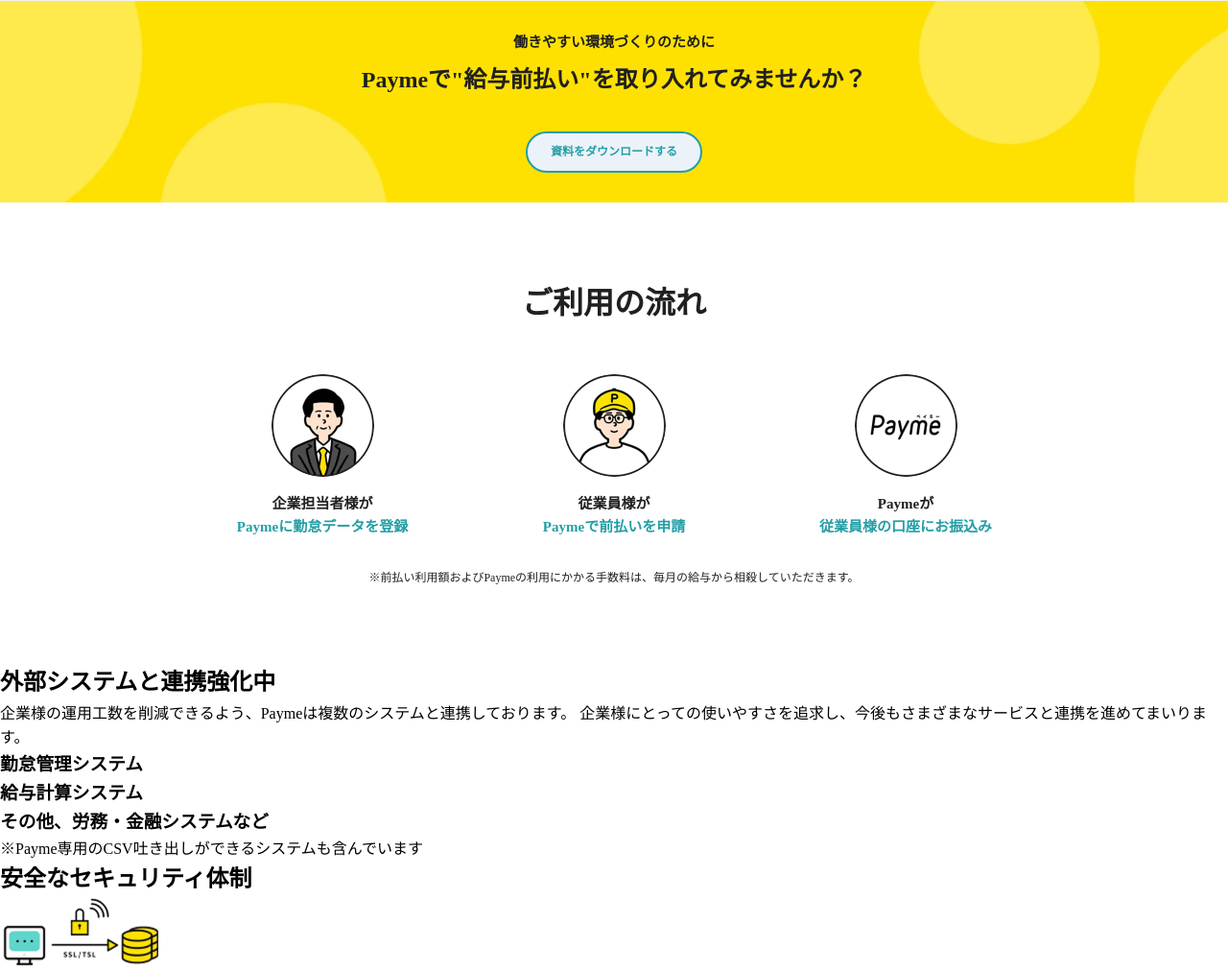
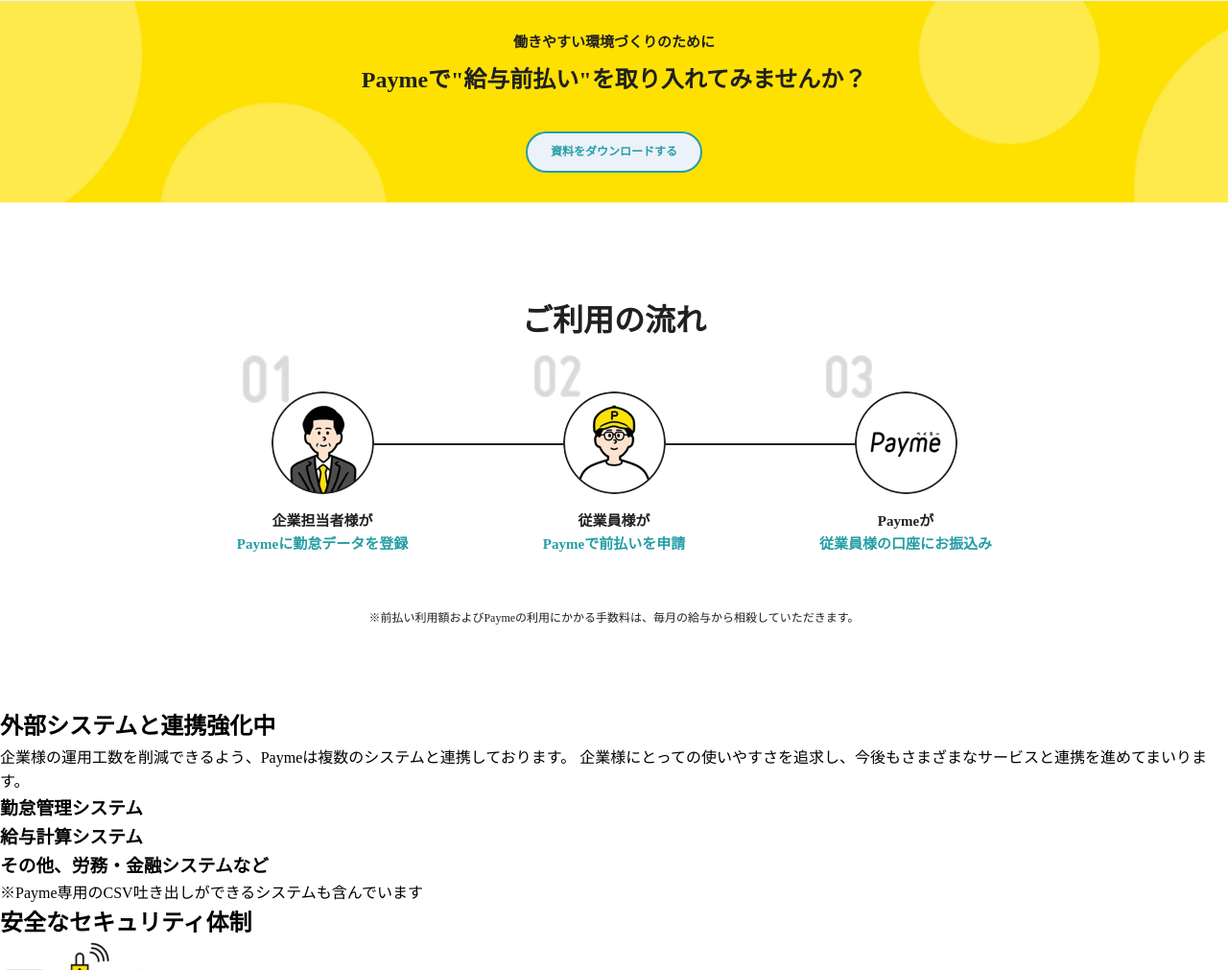
Before and after one commit to kaji-shoma/payme-reproduction, a website built with Vite: page index.html in a window 1280 px wide. Shown: the part 2618-3629 px from the top of the page at 96% size. Built offline with nearby package versions, Linux system fonts and the light colour scheme.

Commit message:
flow(ご利用の流れ)セクション完成: 番号画像の追加、CSSのみで接続線を実装

```diff
--- a/index.html
+++ b/index.html
@@ -172,8 +172,11 @@
 
       <ol class="flow__list">
         <li class="flow__item">
+          <div class="flow__icon-wrap">
+            <img src="/src/assets/top/flow-number-01.webp" alt="" class="flow__number" />
             <div class="flow__icon">
               <img src="/src/assets/top/flow-step-01.webp" alt="企業担当者様のイラスト" width="107" height="107" />
+            </div>
           </div>
           <p class="flow__label">
             企業担当者様が<br />
@@ -181,8 +184,11 @@
           </p>
         </li>
         <li class="flow__item">
+          <div class="flow__icon-wrap">
+            <img src="/src/assets/top/flow-number-02.webp" alt="" class="flow__number" />
             <div class="flow__icon">
               <img src="/src/assets/top/flow-step-02.webp" alt="従業員様のイラスト" width="107" height="107" />
+            </div>
           </div>
           <p class="flow__label">
             従業員様が<br />
@@ -190,8 +196,11 @@
           </p>
         </li>
         <li class="flow__item">
+          <div class="flow__icon-wrap">
+            <img src="/src/assets/top/flow-number-03.webp" alt="" class="flow__number" />
             <div class="flow__icon">
               <img src="/src/assets/top/flow-step-03.webp" alt="Paymeのロゴアイコン" width="107" height="107" />
+            </div>
           </div>
           <p class="flow__label">
             Paymeが<br />
--- a/src/scss/object/project/_top.scss
+++ b/src/scss/object/project/_top.scss
@@ -277,7 +277,7 @@
 
 // ---- Flow ----
 .flow {
-    padding: to-rem(80) to-rem(40);
+    padding: to-rem(84) to-rem(40);
 
     &__inner {
         max-width: to-rem(1280);
@@ -285,6 +285,7 @@
     }
 
     &__heading {
+        margin-top: to-rem(14);
         color: $color-202020;
         font-size: to-rem(32);
         font-weight: bold;
@@ -292,17 +293,44 @@
     }
 
     &__list {
+        position: relative;
         display: flex;
         justify-content: center;
         gap: to-rem(64);
         margin-top: to-rem(48);
+
+        // アイコン同士をつなぐ横線(画像を使わずCSSのみで表現)
+        &::before {
+            content: "";
+            position: absolute;
+            top: to-rem(53.5);
+            left: to-rem(320);
+            right: to-rem(320);
+            height: 2px;
+            background-color: $color-202020;
+            z-index: 0;
+        }
     }
 
     &__item {
+        position: relative;
+        z-index: 1;
         display: flex;
         flex-direction: column;
         align-items: center;
         flex: 0 0 to-rem(240);
+    }
+
+    &__icon-wrap {
+        position: relative;
+    }
+
+    &__number {
+        position: absolute;
+        top: to-rem(-38);
+        left: to-rem(-30);
+        width: to-rem(48);
+        height: auto;
     }
 
     &__icon {
@@ -310,6 +338,7 @@
         height: to-rem(107);
         border-radius: 50%;
         overflow: hidden;
+        background-color: $color-ffffff;
 
         img {
             display: block;
@@ -333,7 +362,7 @@
     }
 
     &__note {
-        margin-top: to-rem(32);
+        margin-top: to-rem(56);
         color: $color-202020;
         font-size: to-rem(12);
         text-align: center;
```
Also changed, not shown: src/assets/top/flow-number-01.webp (added), src/assets/top/flow-number-02.webp (added), src/assets/top/flow-number-03.webp (added). Lines whose indentation alone changed are shown as unchanged.
